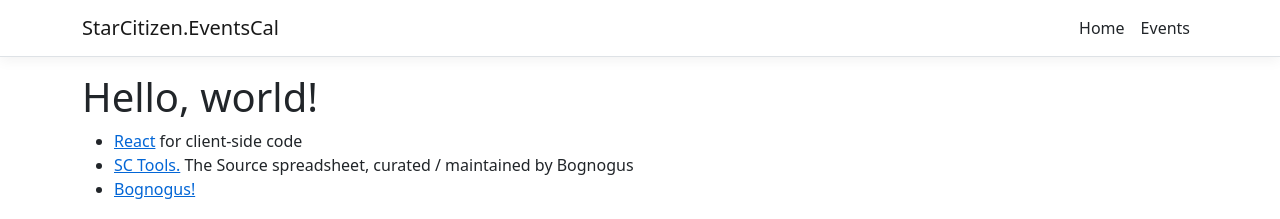
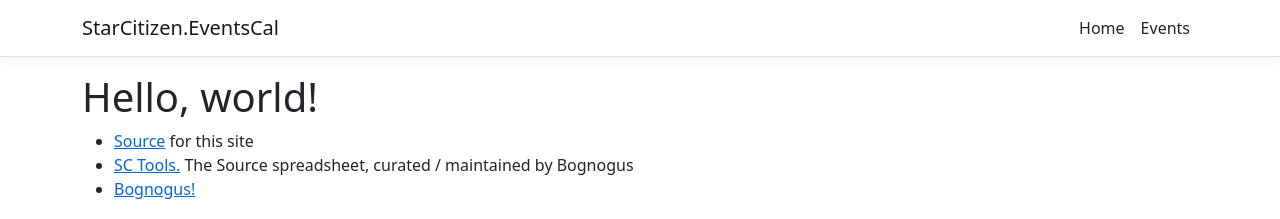
Before and after one commit to chrish619/starcitizen-events, a React (Create React App) app in the folder src/StarCitizen.EventsCal/ClientApp/: page / in a window 1280 px wide. Shown: the top 219 px of the page. Built offline with nearby package versions, Linux system fonts and the light colour scheme.

Commit message:
Update Home.js

```diff
--- a/src/StarCitizen.EventsCal/ClientApp/src/components/Home.js
+++ b/src/StarCitizen.EventsCal/ClientApp/src/components/Home.js
@@ -8,7 +8,7 @@
       <div>
         <h1>Hello, world!</h1>
         <ul>
-          <li><a href='https://github.com/chrish619/starcitizen-events'>React</a> for client-side code</li>
+          <li><a href='https://github.com/chrish619/starcitizen-events'>Source</a> for this site</li>
           <li><a href='https://docs.google.com/spreadsheets/d/10GTXs6nvbTATYvdgYkFBUiHnox1-j1pHpCKcjVKgRMM'>SC Tools.</a> The Source spreadsheet, curated / maintained by Bognogus</li>
           <li><a href='https://twitch.tv/bognogus'>Bognogus!</a></li>
         </ul>
```
